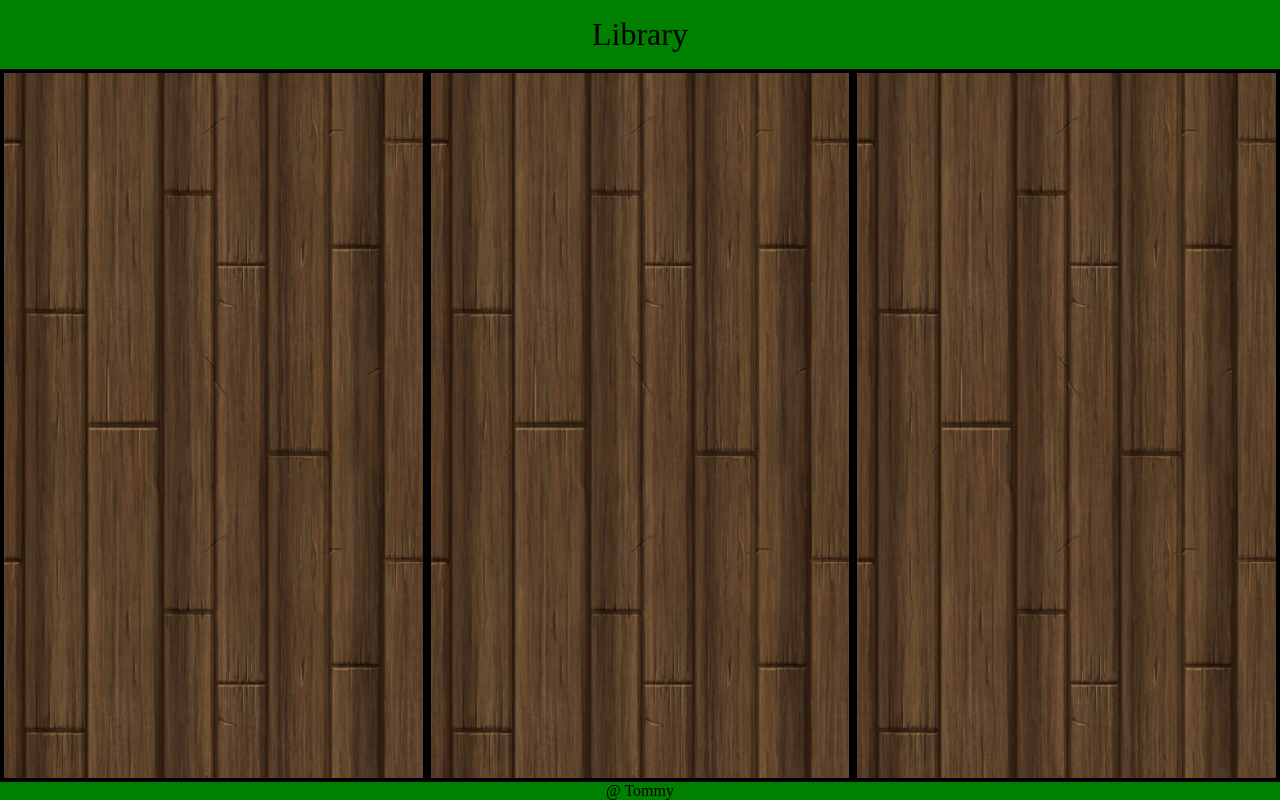
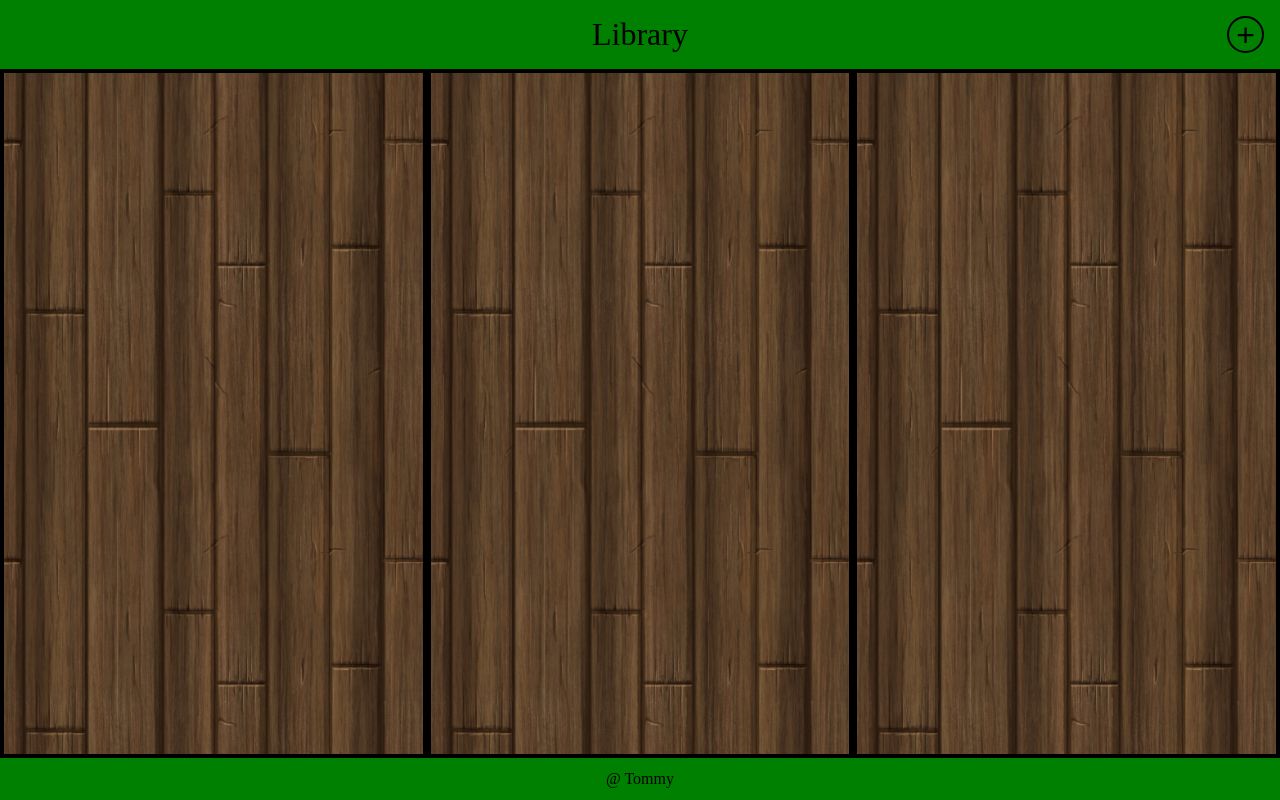
Before and after one commit to tommykn/Library-TOP, a plain HTML site: page index.html in a window 1280 px wide. Drawn offline with Linux system fonts and the light colour scheme.

Commit message:
added a button to the header for adding the books.

```diff
--- a/index.html
+++ b/index.html
@@ -11,6 +11,9 @@
 <body>
     <header class="header">
         <div class="header-text">Library</div>
+        <button class="button-wrapper">
+            <div class="add-btn">+</div>
+        </button>
     </header>
     <main>
         <div class="main-column">
--- a/styles/styles.css
+++ b/styles/styles.css
@@ -16,10 +16,39 @@ body {
     margin: 0;
     padding: 1rem;
 }
+.button-wrapper {
+    display: flex;
+    margin-left: auto;
+    border: 2px solid black;
+    height: 37px;
+    width: 37px;
+    justify-content: center;
+    align-items: center;
+    border-radius: 50%;
+    background-color: green;
+    padding: 0;
+}
+
+.button-wrapper:hover {
+    background-color: darkgreen;
+}
+
+.button-wrapper:active {
+    background-color: rgb(0, 68, 0);
+}
+
+.add-btn {
+    font-size: 2rem;
+    text-align: center;
+    margin-top: 2.5px;
+}
 
 .header-text {
     font-size: 2rem;
+    position: absolute;
 }
+
+
 
 main {
     display: flex;
@@ -42,4 +71,5 @@ footer {
     background-color: green;
     justify-content: center;
     align-items: center;
+    padding: .75rem;
 }
```
